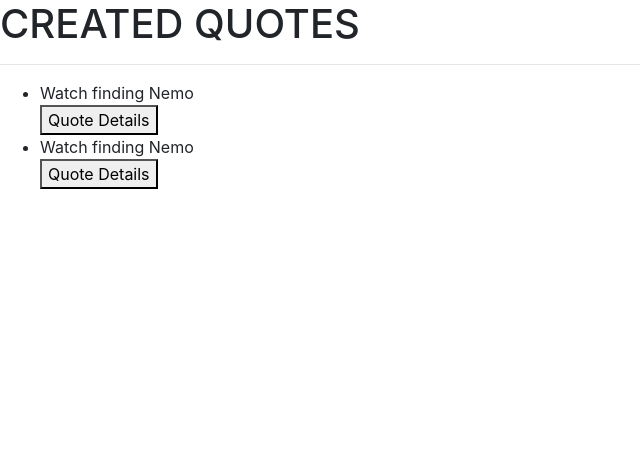
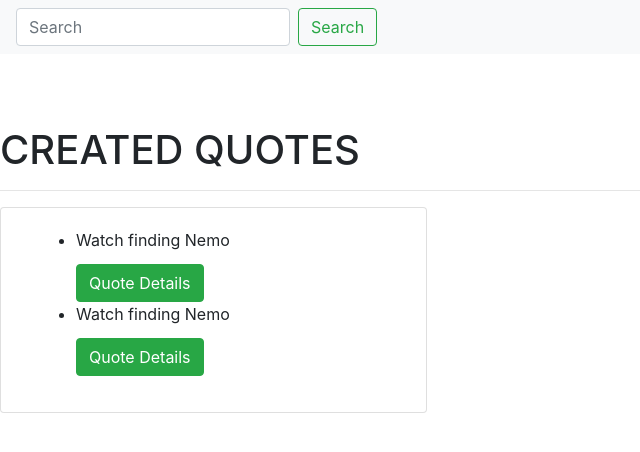
Before and after one commit to uwase-diane/quotesProject, an Angular app: page / in a window 1280 px wide. Shown: the top 452 px of the page, without its empty margins (0-640 px from the left). Built offline with nearby package versions, Linux system fonts and the light colour scheme.

Commit message:
added delete function

```diff
--- a/src/app/app.component.html
+++ b/src/app/app.component.html
@@ -1 +1,2 @@
+
 <app-quote></app-quote>
--- a/src/app/quote-details/quote-details.component.html
+++ b/src/app/quote-details/quote-details.component.html
@@ -1,5 +1,8 @@
-<p>{{ quote.publisher }}</p>
-<p>{{ quote.vote }}</p>
-<p>{{ quote.unvote }}</p>
-
-<button (click)= 'deleteQuote(true)'>Delete</button>
+<p>Author: {{ quote.author }}</p>
+<p>publisher: {{ quote.publisher }}</p>
+<p>Upvotes:{{ quote.vote }}</p>
+<p>Downvotes: {{ quote.unvote }}</p>
+<p>Date {{quote.completeDate|date}}</p>
+<button class="btn btn-primary">Upvote</button>
+<button class="btn btn-primary">Downvote</button>
+<button class="btn btn-danger" (click)= 'quoteDelete(true)'>Delete</button>
--- a/src/app/quote-form/quote-form.component.html
+++ b/src/app/quote-form/quote-form.component.html
@@ -1,14 +1,14 @@
 <div class="container-fluid">
-    <h2 class="text-center">Create a new Goal</h2>
+    <h2 class="text-center">Create a new Quote</h2>
     <hr>
     <form #goalForm='ngForm'>
         <div class="form-group">
 
             <label for="name">Name</label>
-            <input type="text" required class="form-control" id="name" [(ngModel)]="newGoal.name" name="name">
+            <input type="text" required class="form-control" id="name" [(ngModel)]="newQuote.quotename" name="name">
 
   <!-- Testing to see if we get any data -->
-            Display {{newGoal.name}}
+                Display {{newQuote.quotename}}
         </div>
         <div class="form-group">
 
@@ -22,6 +22,6 @@
             <input type='date' id="complete" required>
 
         </div>
-        <button type="submit" class="btn btn-success">Add Goal</button>
+        <button type="submit" class="btn btn-success">ADD QUOTE</button>
     </form>
   </div>
--- a/src/app/quote-form/quote-form.component.ts
+++ b/src/app/quote-form/quote-form.component.ts
@@ -1,4 +1,5 @@
 import { Component, OnInit } from '@angular/core';
+import { QuoteClass } from '../quote-class';
 
 
 @Component({
@@ -8,7 +9,7 @@
 })
 export class QuoteFormComponent implements OnInit {
 
-
+  newQuote = new QuoteClass (0,"","","",new Date(),0,0);
   constructor() { }
 
   ngOnInit() {
--- a/src/app/quote/quote.component.html
+++ b/src/app/quote/quote.component.html
@@ -1,12 +1,17 @@
 <h1>CREATED QUOTES</h1>
 <hr>
+
+<div class="card col-sm-4">
+    <div class="card-body">
         <ul>
             <div *ngFor='let quote of quotes; let i = index'>
-    <li>
+            <li  class="card-title">
                 {{ quote.quotename }}
             </li>
-    <button (click)='toggleDetails(i)'>Quote Details</button>
+            <button class="btn btn-success"  (click)='toggleDetails(i)'>Quote Details</button>
             <app-quote-details *ngIf='quote.showDescription' [quote]='quote' (isComplete)='deleteQuote($event,i)'></app-quote-details>
         </div>
         </ul>
+    </div>
+
 <p *ngIf='quotes.length > 10'>TOO MUCH QUOTES</p>
--- a/src/index.html
+++ b/src/index.html
@@ -3,11 +3,19 @@
 <head>
   <meta charset="utf-8">
   <title>Quotes</title>
+
   <base href="/">
   <meta name="viewport" content="width=device-width, initial-scale=1">
   <link rel="icon" type="image/x-icon" href="favicon.ico">
 </head>
 <body>
+  <nav class="navbar navbar-light bg-light">
+    <form class="form-inline">
+      <input class="form-control mr-sm-2" type="search" placeholder="Search" aria-label="Search">
+      <button class="btn btn-outline-success my-2 my-sm-0" type="submit">Search</button>
+    </form>
+  </nav>
+  <br><br><br>
   <app-root></app-root>
 </body>
 </html>
```
Also changed, not shown: src/styles.css (line endings or trailing spaces). Lines whose indentation alone changed are shown as unchanged.
